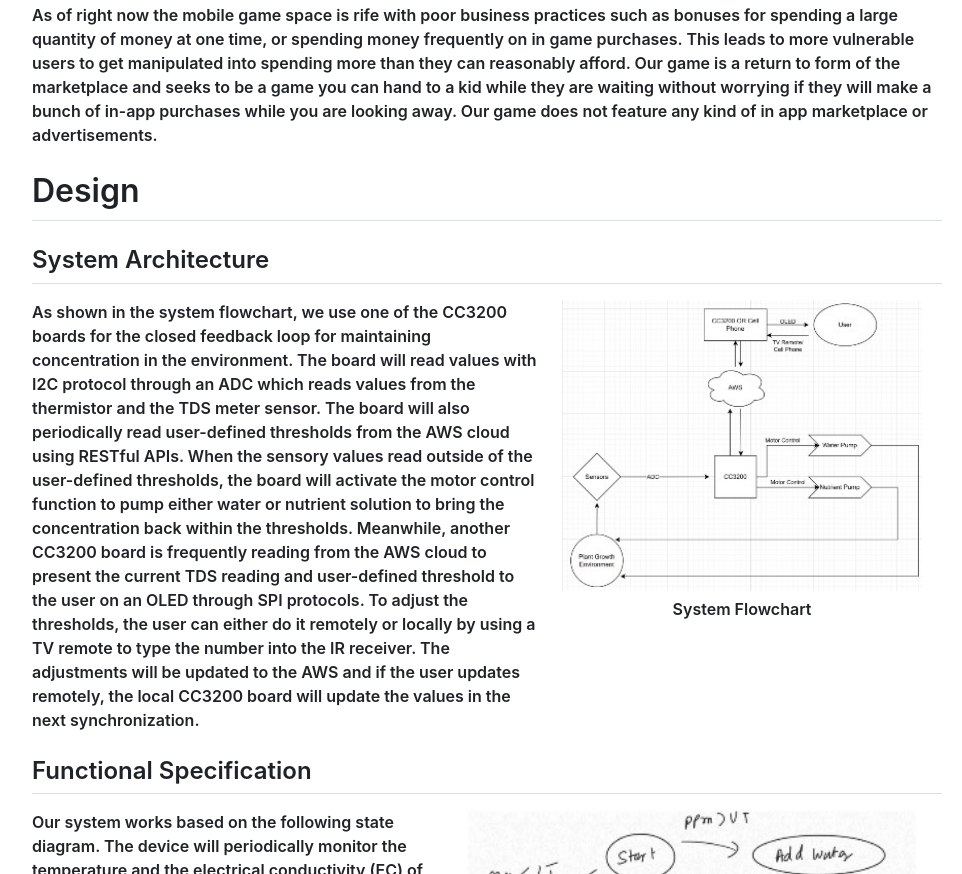
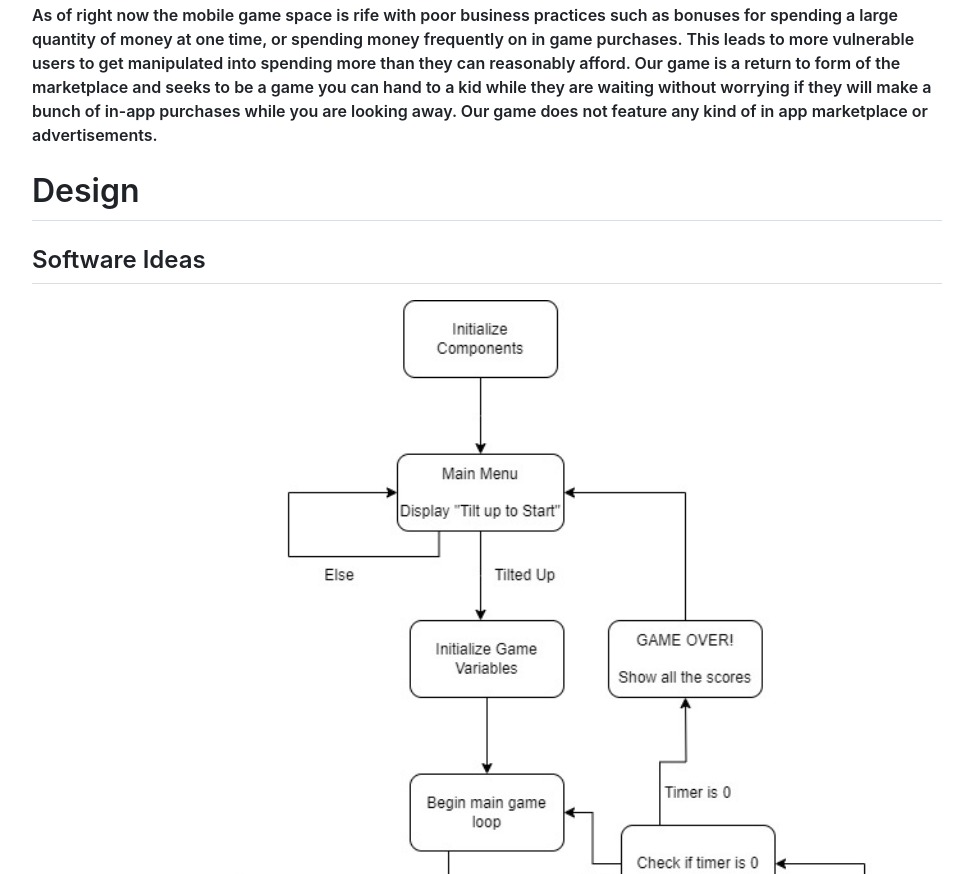
Before and after one commit to georgeburin/eec172_website, a plain HTML site: page index.html in a window 1280 px wide. Shown: the part 3431-4305 px from the top of the page, without its empty margins (153-1115 px from the left). Drawn offline with Linux system fonts and the light colour scheme.

```diff
--- a/index.html
+++ b/index.html
@@ -37,8 +37,10 @@ found <!-- replace this link -->
 in a separate github repository</a>.<br />
 <div style="display:flex;flex-wrap:wrap;justify-content:space-evenly;padding-top:20px"> <div style="display: inline-block; vertical-align: bottom;"> <img src="./media/Cropped_Initial_Menu.jpg" style="width:auto;height:4in"/> <!-- <span class="caption"> </span> --> </div> <div style="display: inline-block; vertical-align: bottom;"> <img src="./media/Uncropped_INIT_Menu.jpg" style="width:auto;height:4in" /> <!-- <span class="caption"> </span> --> </div> </div>
 <h2>Video Demos</h2>
+<center>
 <h3>Presentation</h3><div style="text-align:center;margin:auto;max-width:560px"> <div style="padding-bottom:56.25%;position:relative;height:0;"> <iframe style="left:0;top:0;width:100%;height:100%;position:absolute;" width="560" height="315" src="https://www.youtube.com/embed/nijz8m73Zfo" title="YouTube video player" frameborder="0" allow="accelerometer; clipboard-write; encrypted-media; gyroscope; picture-in-picture; web-share" referrerpolicy="strict-origin-when-cross-origin" allowfullscreen></iframe> </div> </div>
 <h3>Gameplay Footage</h3><div style="text-align:center;margin:auto;max-width:560px"> <div style="padding-bottom:56.25%;position:relative;height:0;"> <iframe style="left:0;top:0;width:100%;height:100%;position:absolute;" width="560" height="315" src="https://www.youtube.com/embed/0t1oldbzuIc" title="YouTube video player" frameborder="0" allow="accelerometer; clipboard-write; encrypted-media; gyroscope; picture-in-picture; web-share" referrerpolicy="strict-origin-when-cross-origin" allowfullscreen></iframe> </div> </div>
+</center>
 </div>
 </header>
 <nav id="TOC" role="doc-toc">
@@ -111,10 +113,11 @@ BOM</a></li>
 
 
 <h1 id="design">Design</h1>
-<h2 id="system-architecture">System Architecture</h2>
+<h2 id="Software Ideas">Software Ideas</h2>
+<img src="./media/BallGameFSM.jpg" style="width:100%;height:auto"/>
 <div style="display:flex;flex-wrap:wrap;justify-content:space-evenly;">
   <div style="display:inline-block;vertical-align:top;flex:1 0 400px;">
-    As shown in the system flowchart, we use one of the CC3200 boards for
+    As shown in the detailed finite state diagram (FSM), we use one of the CC3200 boards for
     the closed feedback loop for maintaining concentration in the
     environment. The board will read values with I2C protocol through an ADC
     which reads values from the thermistor and the TDS meter sensor. The
@@ -130,12 +133,6 @@ BOM</a></li>
     receiver. The adjustments will be updated to the AWS and if the user
     updates remotely, the local CC3200 board will update the values in the
     next synchronization.
-  </div>
-  <div style="display:inline-block;vertical-align:top;flex:0 0 400px;">
-    <div class="fig">
-      <img src="./media/Image_005.jpg" style="width:90%;height:auto;" />
-      <span class="caption">System Flowchart</span>
-    </div>
   </div>
 </div>
 
```
Also changed, not shown: media/BallGameFSM.jpg (added).
